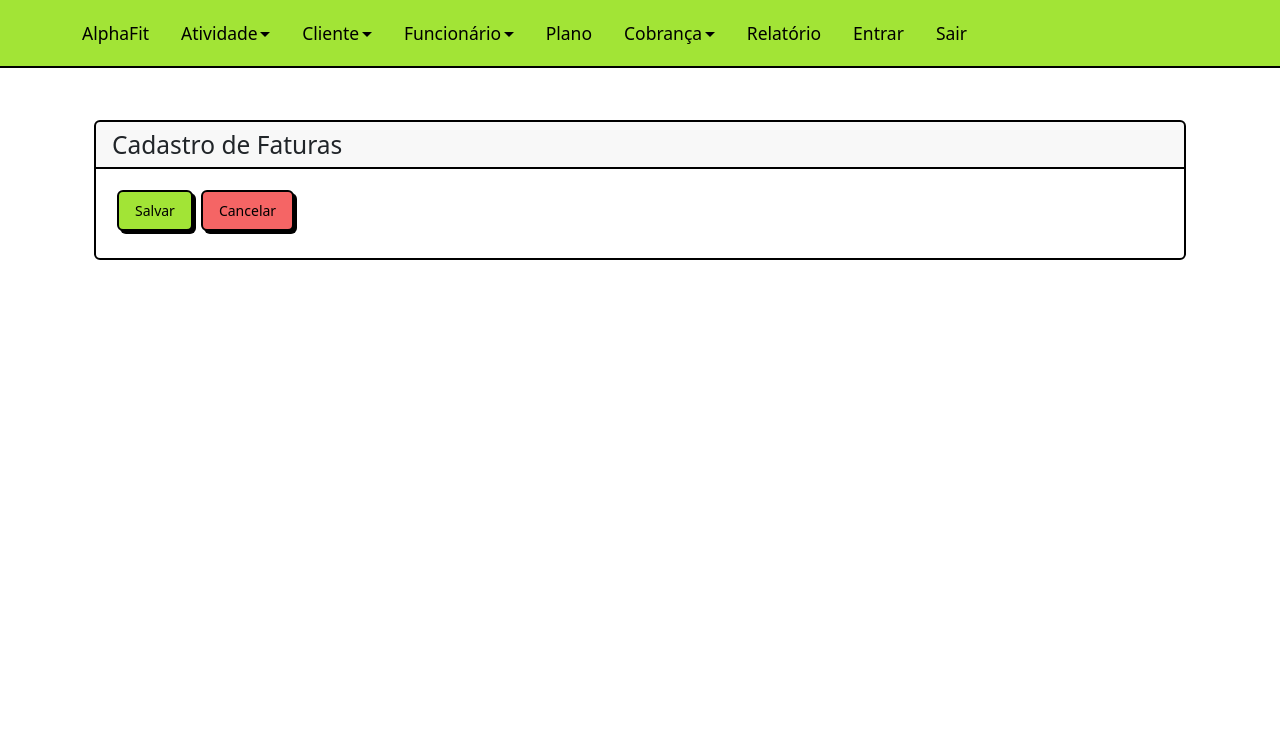
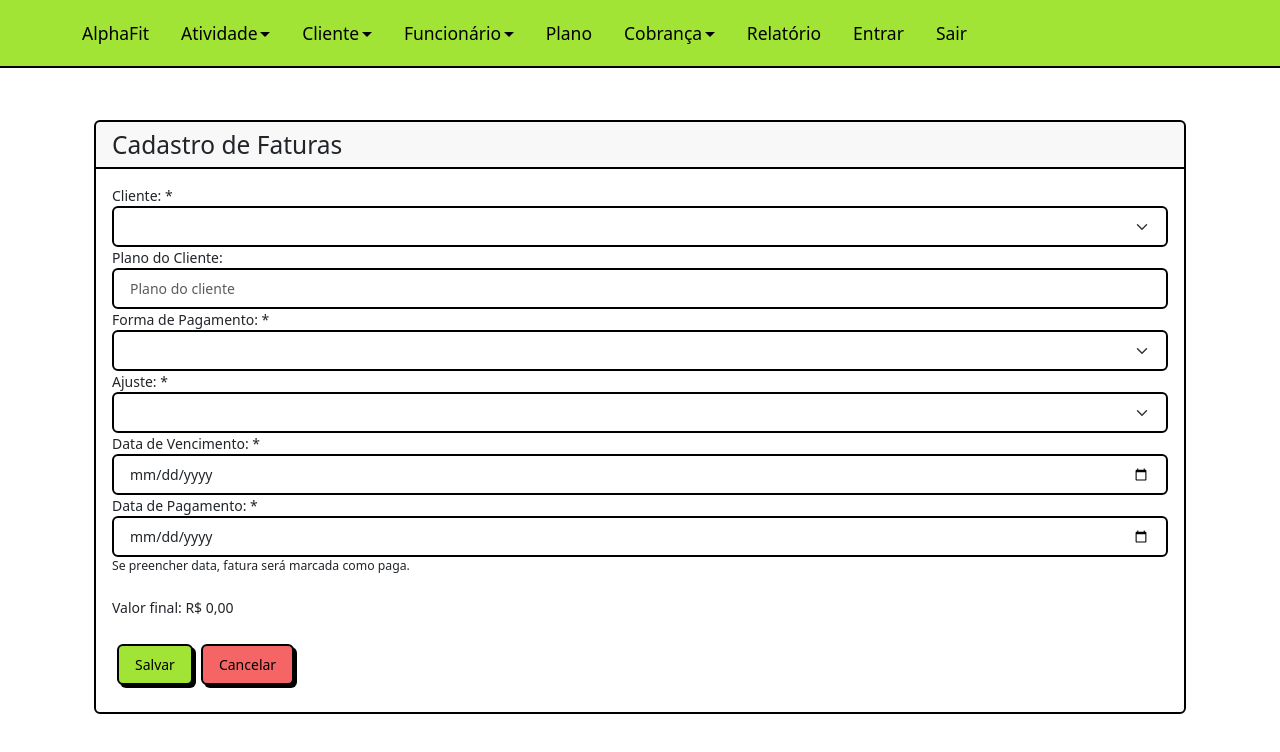
Before and after one commit to sabrinaroriz/SistemaAcademia, a React (Create React App) app in the folder sa-app/: page /cadastro-faturas/1 in a window 1280 px wide. Shown: the top 752 px of the page. Built offline with nearby package versions, Linux system fonts and the light colour scheme; no server answers.

Commit message:
Update fatura

```diff
--- a/sa-app/src/views/cadastro-faturas.js
+++ b/sa-app/src/views/cadastro-faturas.js
@@ -126,6 +126,83 @@ function CadastroFaturas() {
           <div className='col-lg-12'>
             <div className='bs-component'>
 
+              <FormGroup label='Cliente: *' htmlFor='selectIdCliente'>
+                <select
+                  id='selectIdCliente'
+                  value={idcliente}
+                  className='form-select'
+                  name='idcliente'
+                  onChange={(e) => setIdCliente(e.target.value)}
+                >
+                  <option></option>
+
+                </select>
+              </FormGroup>
+
+              <FormGroup label='Plano do Cliente:' htmlFor='inputIdPlano'>
+                <input
+                  id='selectIdPlano'
+                  type='text'
+                  value={idplano}
+                  className='form-control'
+                  name='idplano'
+                  readonly placeholder='Plano do cliente'
+                />
+              </FormGroup>
+
+              <FormGroup label='Forma de Pagamento: *' htmlFor='selectIdFormaPagamento'>
+                <select
+                  id='selectIdFormaPagamento'
+                  value={idformaspagamento}
+                  className='form-select'
+                  name='idformaspagamento'
+                  onChange={(e) => setIdFormasPagamento(e.target.value)}
+                >
+                  <option></option>
+
+                </select>
+              </FormGroup>
+
+              <FormGroup label='Ajuste: *' htmlFor='selectIdAjusteFinanceiro'>
+                <select
+                  id='selectIdAjusteFinanceiro'
+                  value={idajustesfinanceiros}
+                  className='form-select'
+                  name='idajustesfinanceiros'
+                  onChange={(e) => setIdAjustesFinanceiros(e.target.value)}
+                >
+                  <option></option>
+
+                </select>
+              </FormGroup>
+
+              <FormGroup label="Data de Vencimento: *" htmlFor="inputDataVencimento">
+                <input
+                  type="date"
+                  id="inputDataVencimento"
+                  className="form-control"
+                  value={datavencimento}
+                  name='data'
+                  onChange={(e) => setDataVencimento(e.target.value)}
+                />
+              </FormGroup>
+
+              <FormGroup label="Data de Pagamento: *" htmlFor="inputDataPagamento">
+                <input
+                  type="date"
+                  id="inputDataPagamento"
+                  className="form-control"
+                  value={datapagamento}
+                  name='data'
+                  onChange={(e) => setDataPagamento(e.target.value)}
+                />
+              </FormGroup>
+               <div class="small">Se preencher data, fatura será marcada como paga.</div>
+
+              <br></br>
+              <div id="previewFinal">Valor final: R$ 0,00</div>
+              <br></br>
+
               <Stack spacing={1} padding={1} direction='row'>
                 <button
                   onClick={salvar}
```
